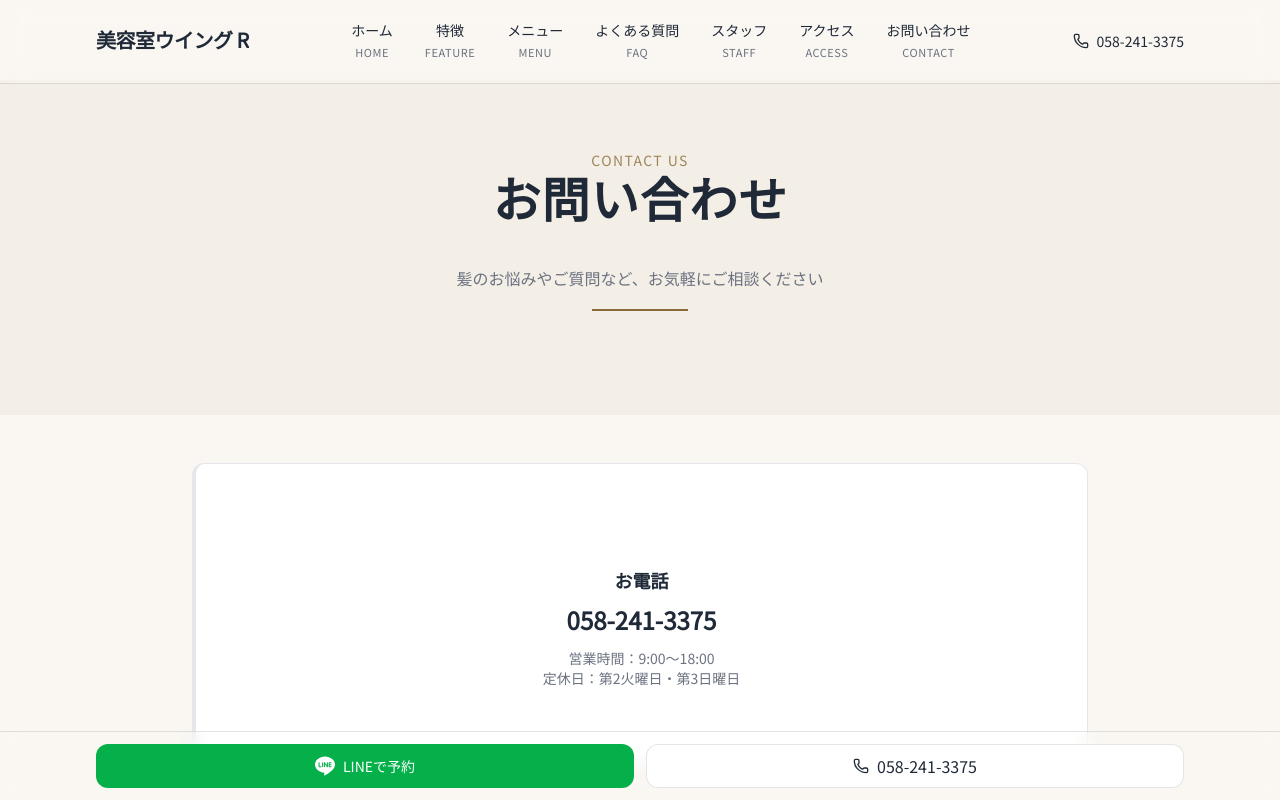
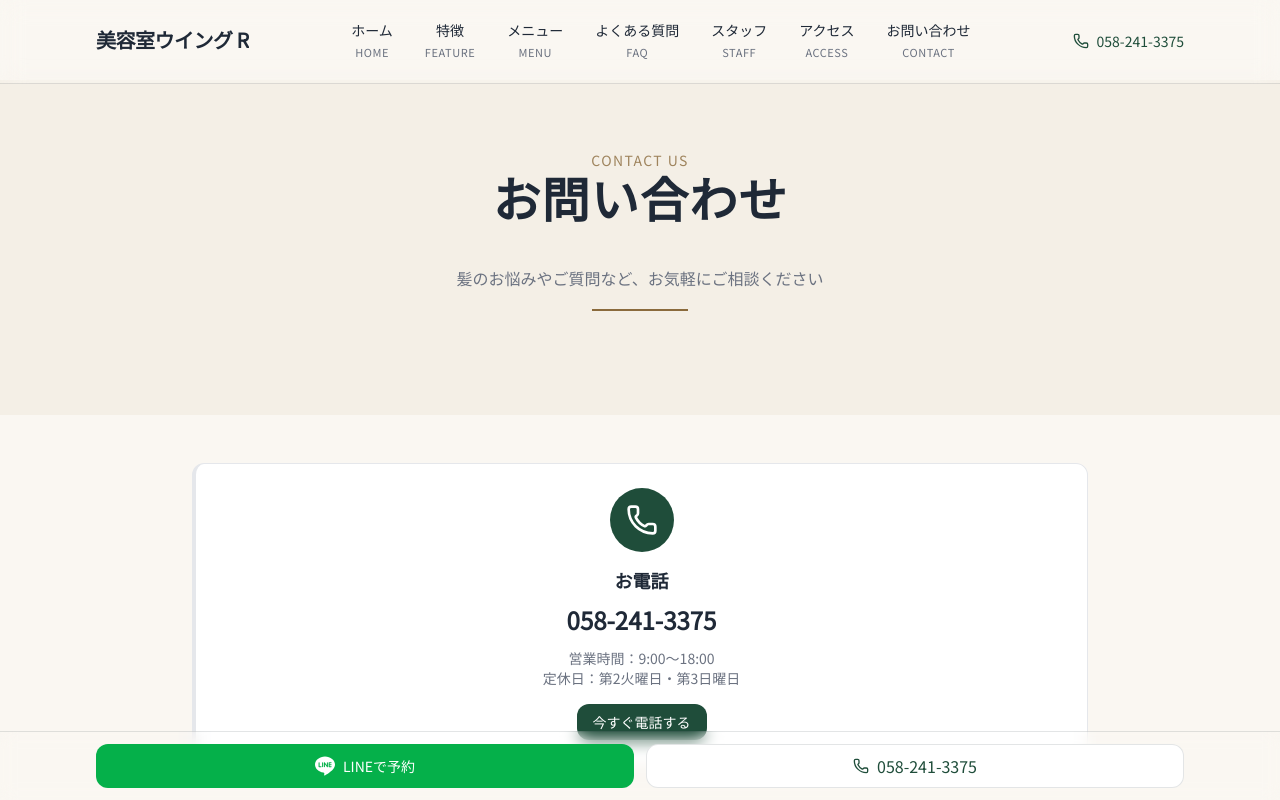
Before and after one commit to eight42910/hair-salon-wingr, a Next.js app: page /contact in a window 1280 px wide. Shown: the top 800 px of the page. Built offline with nearby package versions, Linux system fonts and the light colour scheme.

Commit message:
ビルドエラー修正 (#74)

```diff
--- a/tailwind.config.ts
+++ b/tailwind.config.ts
@@ -69,7 +69,6 @@ const config: Config = {
         text: 'var(--text)',
         muted: 'var(--muted)',
         border: 'var(--border)',
-        accent: 'var(--accent)',
         accent2: 'var(--accent2)',
         ring: 'var(--ring)',
         primary: {
@@ -97,6 +96,7 @@ const config: Config = {
           900: 'var(--secondary-900)',
         },
         accent: {
+          DEFAULT: 'var(--accent)',
           50: 'var(--accent-50)',
           100: 'var(--accent-100)',
           200: 'var(--accent-200)',
```
Also changed, not shown: 1 other file (tests, documents, lock files or other folders).
